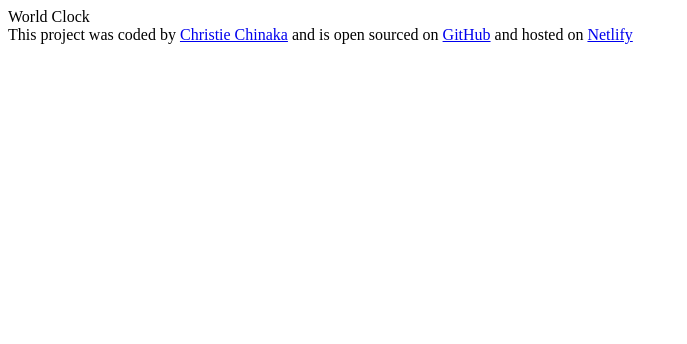
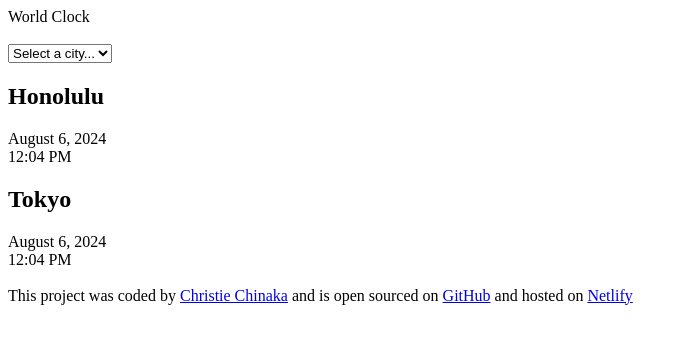
Before and after one commit to cechinaka/World-Clock, a plain HTML site: page index.html in a window 1280 px wide. Shown: the whole page, without its empty margins (0-687 px from the left). Drawn offline with Linux system fonts and the light colour scheme.

Commit message:
added basic HTML

```diff
--- a/index.html
+++ b/index.html
@@ -7,7 +7,33 @@
   <title>World Clock Project</title>
 </head>
 <body>
-  <header>World Clock</header>
+  <div class="clock">
+    <header>World Clock</header>
+
+    <br />
+
+    <select>
+      <option value="">Select a city...</option>
+      <option value="moscow">Moscow</option>
+      <option value="vaduz">Vaduz</option>
+      <option value="qikiqtarjuaq">Qikiqtarjuaq</option>
+      <option value="timbuktu">Timbuktu</option>
+    </select>
+
+    <div class="city">
+      <h2>Honolulu</h2>
+      <div class="date">August 6, 2024</div>
+      <div class="time">12:04 PM</div>
+    </div>
+
+    <div class="city">
+      <h2>Tokyo</h2>
+      <div class="date">August 6, 2024</div>
+      <div class="time">12:04 PM</div>
+    </div>
+
+    </div>
+  <br />
 
   <footer>This project was coded by <a href="https://github.com/cechinaka" target="_blank">Christie Chinaka</a> and is open sourced on <a href="https://github.com/cechinaka/World-Clock" target="_blank">GitHub</a> and hosted on <a href="https://frabjous-monstera-cce538.netlify.app" target="_blank">Netlify</a></footer>
   <script src="src/index.js"></script>
```
